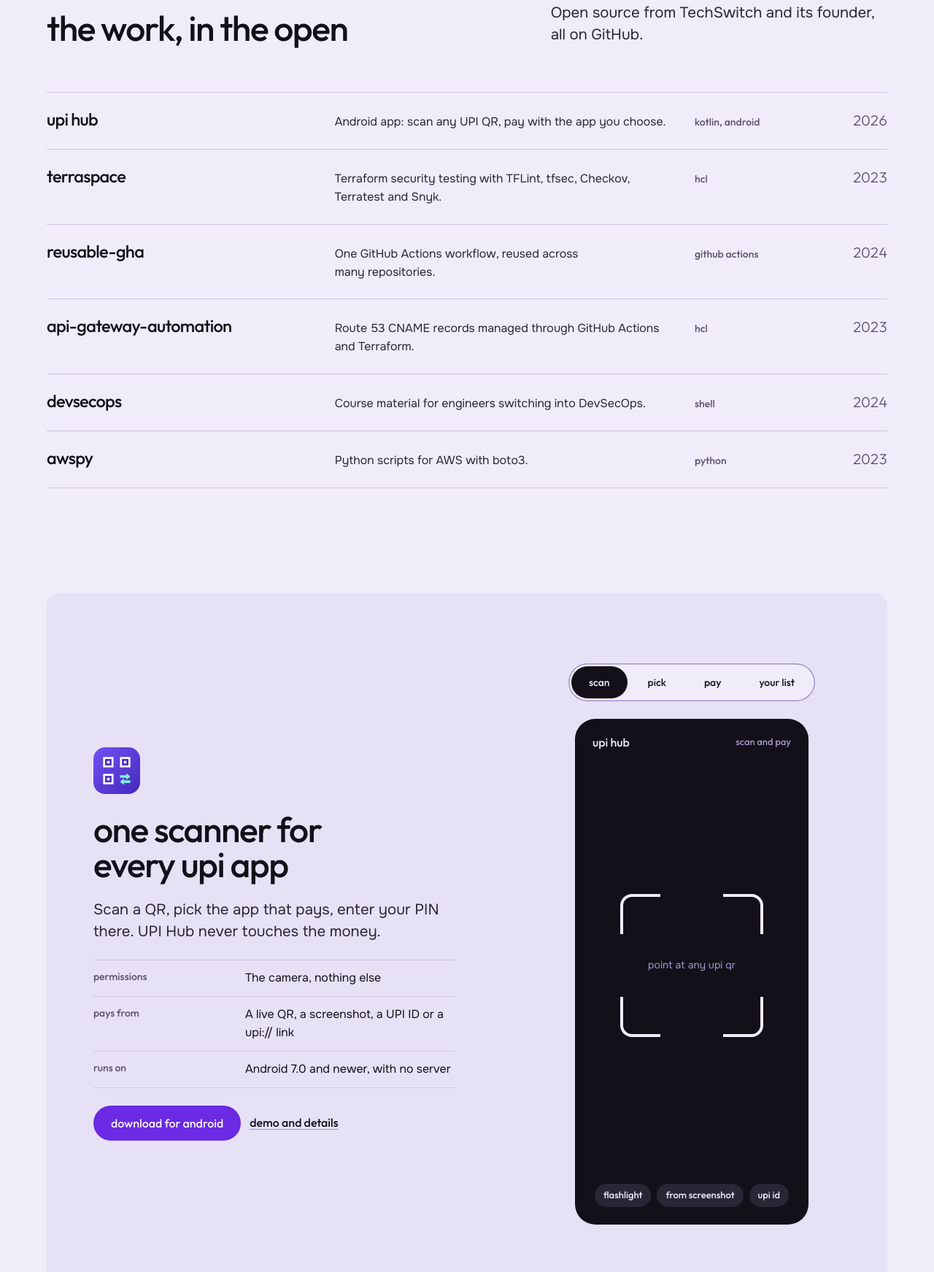
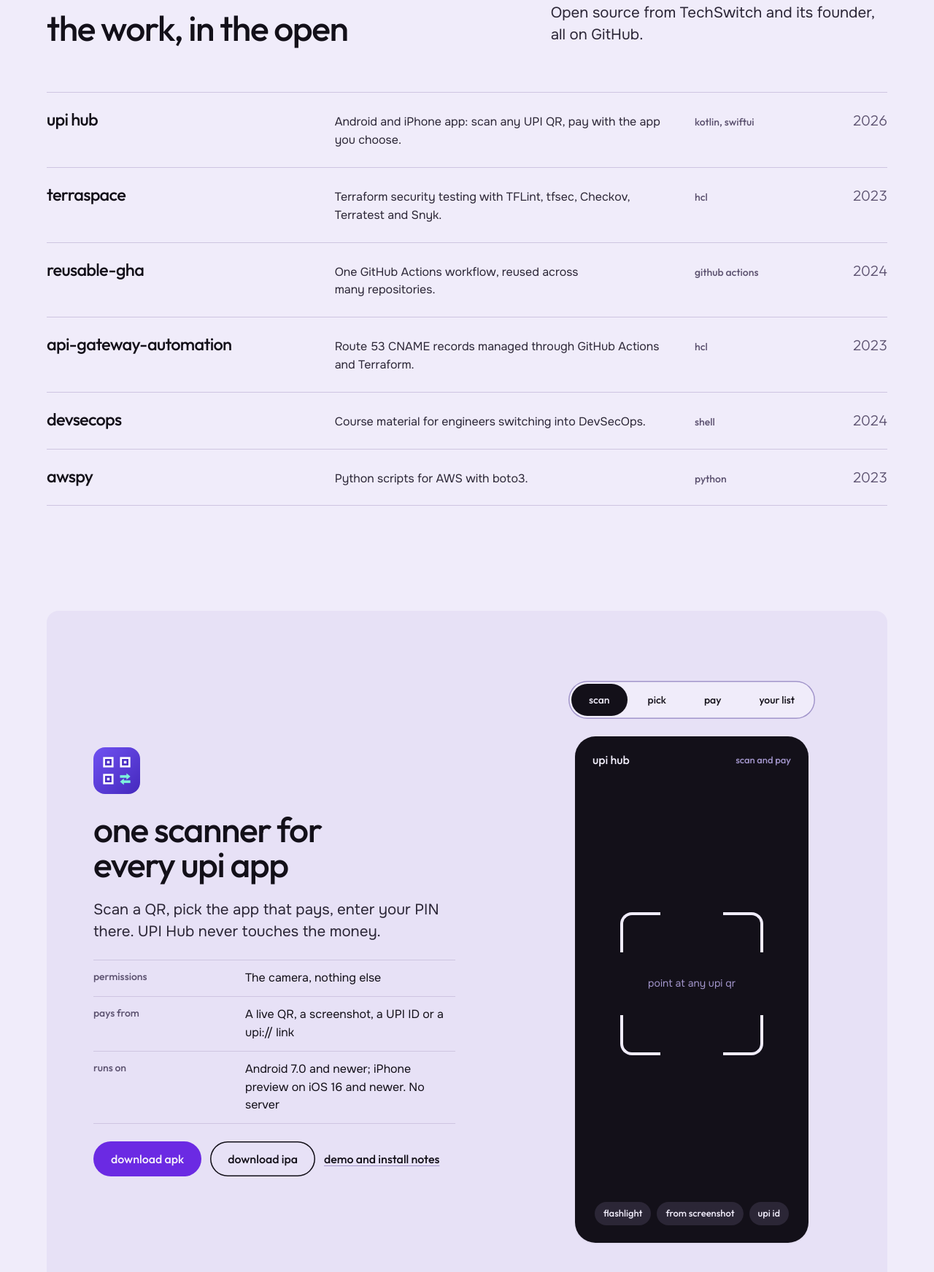
Before and after one commit to Mr-Saikiran/techswitch-website, a website: page public/index.html in a window 1280 px wide. Shown: the part 918-2661 px from the top of the page at 73% size. Drawn offline with Linux system fonts and the light colour scheme.

Commit message:
feat: APK and IPA download links on the home page; deploy from GitHub
- Home page UPI Hub section: direct download apk and download ipa
  buttons from the v0.4.0 release, iPhone in the platform line.
- /upihub/: iPhone sideloading steps in the install list.
- .github/workflows/deploy.yml: npm run deploy to techswitch.in on every
  push to master once CLOUDFLARE_API_TOKEN and CLOUDFLARE_ACCOUNT_ID are
  set; without them it only builds and warns.

Co-Authored-By: Claude Opus 5.5 <noreply@anthropic.com>
Claude-Session: https://claude.ai/code/session_01Jzm1BT82HL93xtdbPNGova

```diff
--- a/public/index.html
+++ b/public/index.html
@@ -73,8 +73,8 @@
     <ol class="index">
       <li class="index__row">
         <h3 class="index__name"><a href="/upihub/">upi hub</a></h3>
-        <p class="index__what">Android app: scan any UPI QR, pay with the app you choose.</p>
-        <p class="index__stack">kotlin, android</p>
+        <p class="index__what">Android and iPhone app: scan any UPI QR, pay with the app you choose.</p>
+        <p class="index__stack">kotlin, swiftui</p>
         <p class="index__year">2026</p>
       </li>
       <li class="index__row">
@@ -119,11 +119,12 @@
         <dl class="facts">
           <div><dt>permissions</dt><dd>The camera, nothing else</dd></div>
           <div><dt>pays from</dt><dd>A live QR, a screenshot, a UPI ID or a upi:// link</dd></div>
-          <div><dt>runs on</dt><dd>Android 7.0 and newer, with no server</dd></div>
+          <div><dt>runs on</dt><dd>Android 7.0 and newer; iPhone preview on iOS 16 and newer. No server</dd></div>
         </dl>
         <div class="actions">
-          <a class="btn btn--primary" href="/upihub/#download">download for android</a>
-          <a class="link" href="/upihub/">demo and details</a>
+          <a class="btn btn--primary" href="https://github.com/Mr-Saikiran/upihub/releases/download/v0.4.0/techswitch-upihub-0.4.0.apk">download apk</a>
+          <a class="btn btn--secondary" href="https://github.com/Mr-Saikiran/upihub/releases/download/v0.4.0/techswitch-upihub-0.4.0-ios-unsigned.ipa">download ipa</a>
+          <a class="link" href="/upihub/">demo and install notes</a>
         </div>
       </div>
       <div class="case__stage" data-switch>
```
Also changed, not shown: public/upihub/index.html (+2 -1 lines), .github/workflows/deploy.yml (added), README.md.
